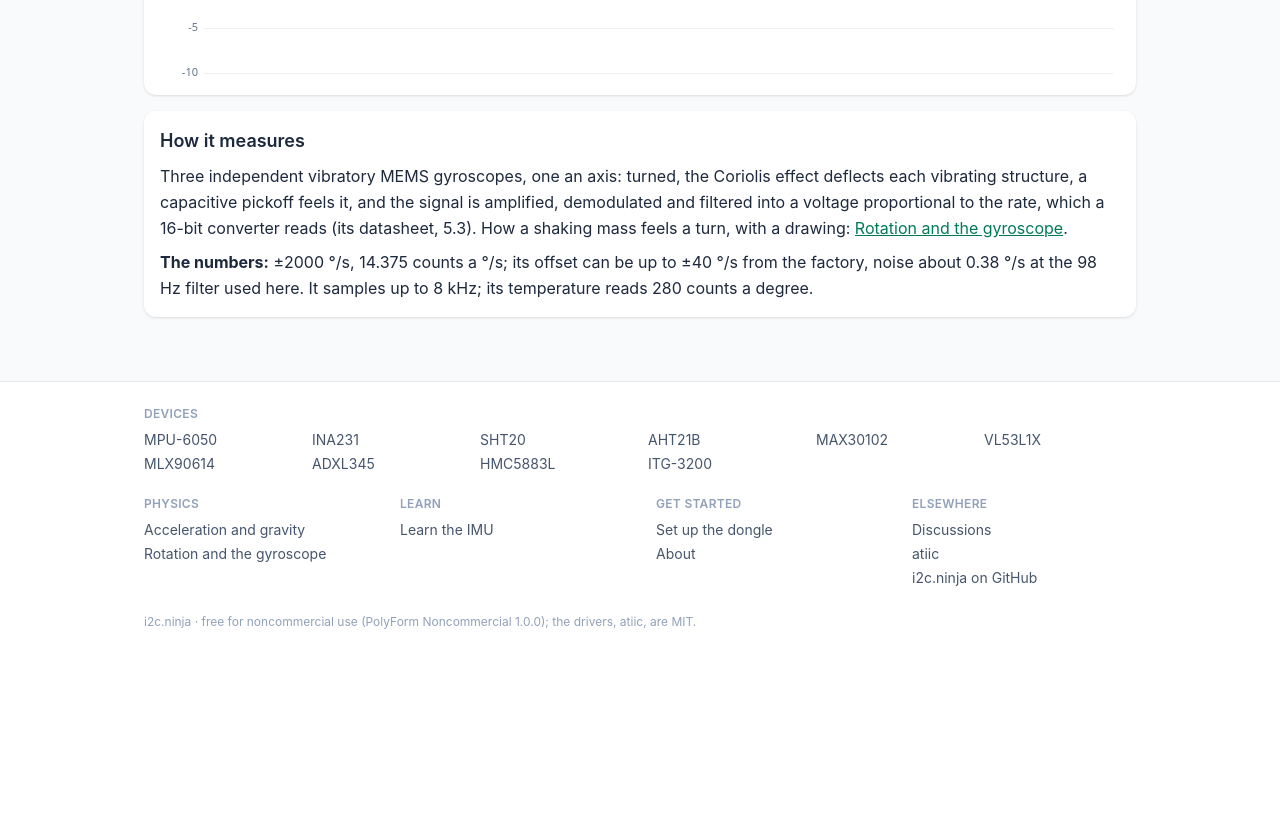
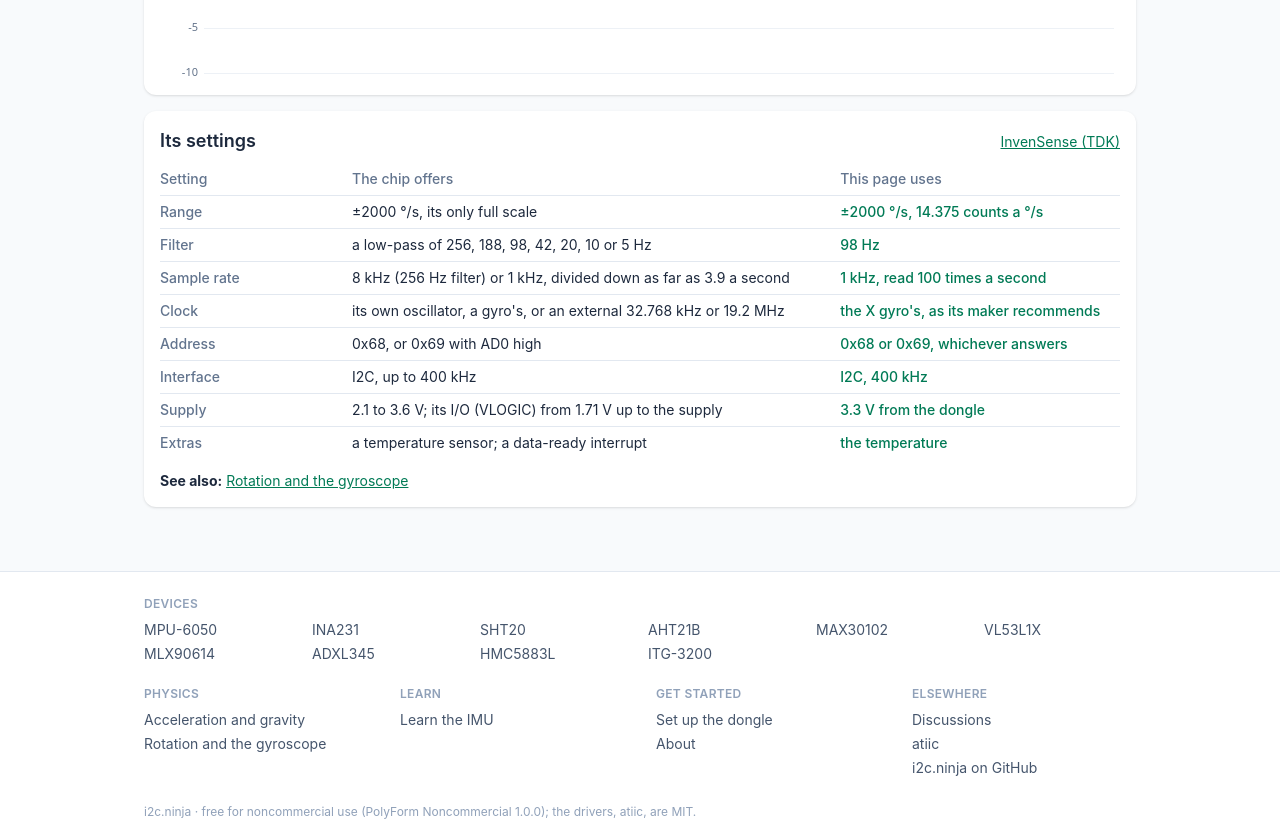
Before and after one commit to aguegu/i2c.ninja, a Vue app: page /itg3200 in a window 1280 px wide. Shown: the part 1700-2540 px from the top of the page. Before the commit the page ends 2350 px from the top, so only its background shows below. Built offline with nearby package versions, Linux system fonts and the light colour scheme.

Commit message:
ITG-3200 page: Its settings (what the chip offers, what this page uses), its maker at the heading, See also Rotation and the gyroscope; in place of How it measures
Co-Authored-By: Claude Opus 5.5 <noreply@anthropic.com>

```diff
--- a/src/views/Itg3200View.vue
+++ b/src/views/Itg3200View.vue
@@ -4,11 +4,24 @@
 import { reactive, computed } from 'vue';
 import GyroViews from '../components/GyroViews.vue';
 import SvgDrawing from '../components/SvgDrawing.vue';
+import SpecTable from '../components/SpecTable.vue';
 import { hasWebUsb, hex } from '../lib/dongle.js';
 import { useItg3200 } from '../lib/useItg3200.js';
 import { useTurned } from '../lib/useTurned.js';
 
 const WINDOW_MS = 10000;
+// its settings, from its product specification (rev 1.4's register map,
+// rev 1.7's figures), and the ones this page picks (atiic's driver)
+const SPECS = [
+  ['Range', '±2000 °/s, its only full scale', '±2000 °/s, 14.375 counts a °/s'],
+  ['Filter', 'a low-pass of 256, 188, 98, 42, 20, 10 or 5 Hz', '98 Hz'],
+  ['Sample rate', '8 kHz (256 Hz filter) or 1 kHz, divided down as far as 3.9 a second', '1 kHz, read 100 times a second'],
+  ['Clock', 'its own oscillator, a gyro\'s, or an external 32.768 kHz or 19.2 MHz', 'the X gyro\'s, as its maker recommends'],
+  ['Address', '0x68, or 0x69 with AD0 high', '0x68 or 0x69, whichever answers'],
+  ['Interface', 'I2C, up to 400 kHz', 'I2C, 400 kHz'],
+  ['Supply', '2.1 to 3.6 V; its I/O (VLOGIC) from 1.71 V up to the supply', '3.3 V from the dongle'],
+  ['Extras', 'a temperature sensor; a data-ready interrupt', 'the temperature'],
+];
 
 const gyro = reactive(useItg3200({ windowMs: WINDOW_MS }));
 const turned = reactive(useTurned(gyro.onReading));
@@ -53,12 +66,13 @@ const card = 'rounded-xl bg-white p-4 shadow-sm dark:bg-slate-800';
     <GyroViews :g="g" :turned="turned" :source="gyro.source" :running="gyro.state === 'running'" :window-ms="WINDOW_MS" />
 
     <section :class="[card, 'leading-relaxed']">
-      <h2 class="mb-2 text-lg font-semibold">How it measures</h2>
-      <p class="mb-2">
-        Three independent vibratory MEMS gyroscopes, one an axis: turned, the Coriolis effect deflects each vibrating structure, a capacitive pickoff feels it, and the signal is amplified, demodulated and filtered into a voltage proportional to the rate, which a 16-bit converter reads (its datasheet, 5.3). How a shaking mass feels a turn, with a drawing: <RouterLink to="/physics/rotation" class="text-emerald-700 underline dark:text-emerald-400">Rotation and the gyroscope</RouterLink>.
-      </p>
-      <p>
-        <b>The numbers:</b> ±2000 °/s, 14.375 counts a °/s; its offset can be up to ±40 °/s from the factory, noise about 0.38 °/s at the 98 Hz filter used here. It samples up to 8 kHz; its temperature reads 280 counts a degree.
+      <div class="mb-2 flex flex-wrap items-baseline justify-between gap-x-4">
+        <h2 class="text-lg font-semibold">Its settings</h2>
+        <a href="https://invensense.tdk.com" class="text-sm text-emerald-700 underline dark:text-emerald-400">InvenSense (TDK)</a>
+      </div>
+      <SpecTable :rows="SPECS" />
+      <p class="mt-3 text-sm">
+        <b>See also:</b> <RouterLink to="/physics/rotation" class="text-emerald-700 underline dark:text-emerald-400">Rotation and the gyroscope</RouterLink>
       </p>
     </section>
   </main>
```
